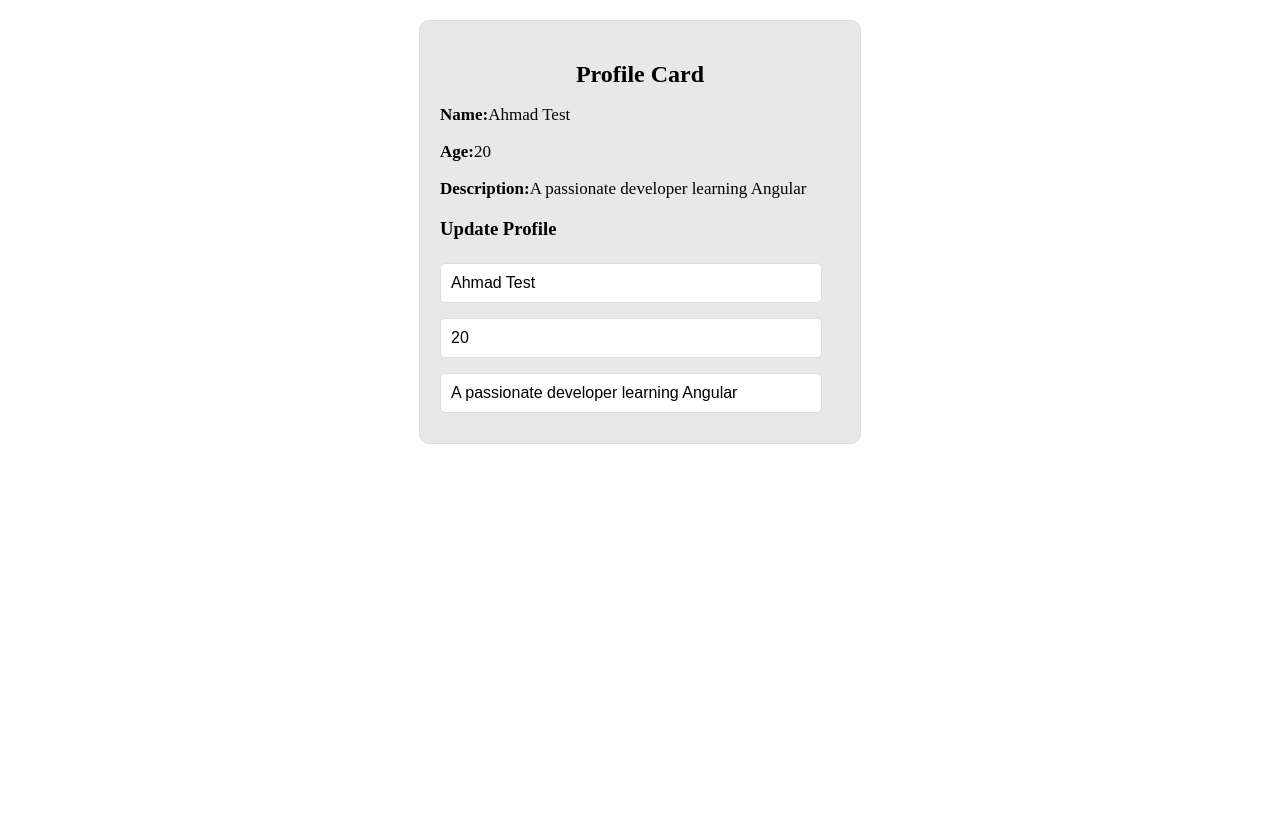
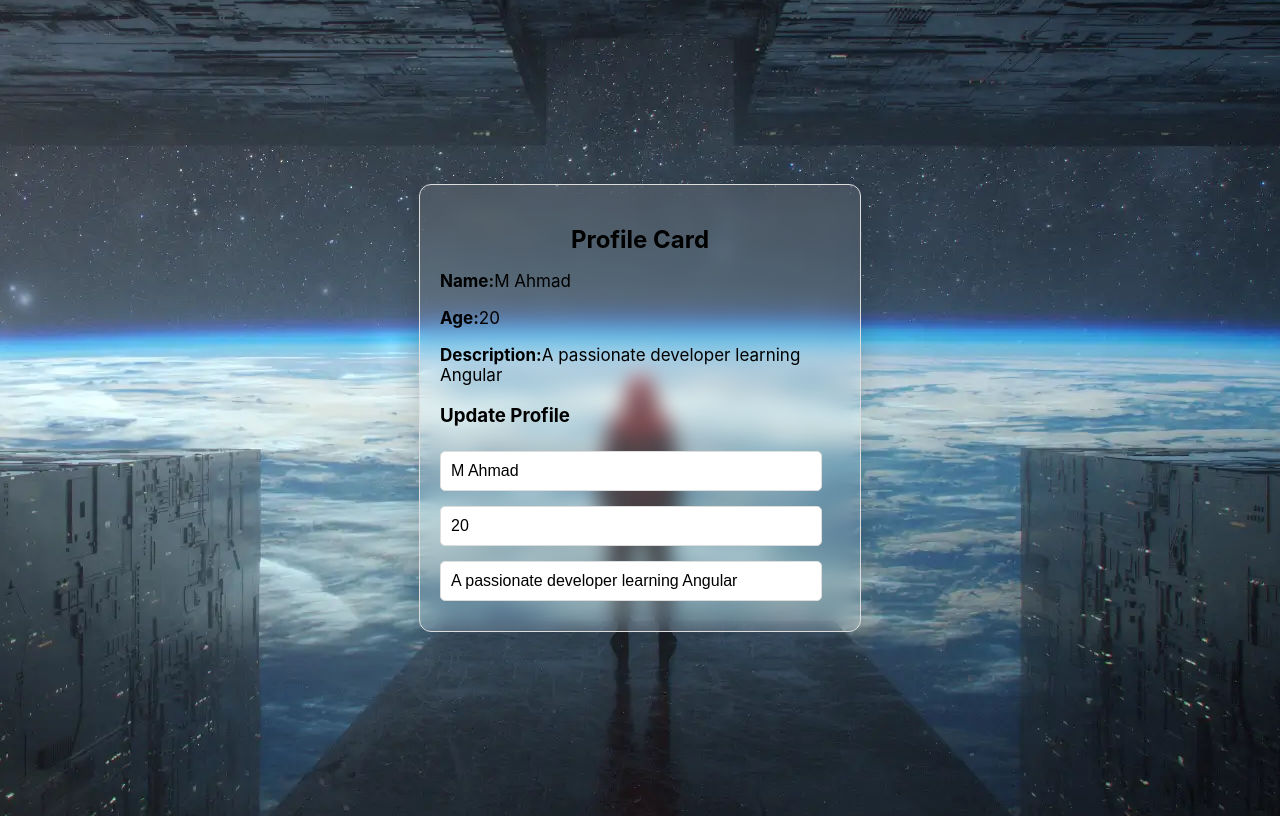
Before and after one commit to Ahmad-889/angular-profile-card, an Angular app: page / in a window 1280 px wide. Built offline with nearby package versions, Linux system fonts and the light colour scheme.

Commit message:
Finalized Ui

```diff
--- a/src/app/app.component.css
+++ b/src/app/app.component.css
@@ -1,11 +1,20 @@
+.container {
+  display: flex;
+  justify-content: center;
+  align-items: center;
+  height: 100vh;
+}
+
 .profile-card {
   max-width: 400px;
   margin: 20px auto;
   padding: 20px;
   border: 1px solid #ddd;
-  border-radius: 10px;
-  background-color: #e8e8e8;
-  box-shadow: 0 4px px rgba(0, 0, 0, 0.1);
+  border-radius: 12px;
+   background: rgba(255, 255, 255, 0.1);
+  box-shadow: 0 8px 32px rgba(0, 0, 0, 0.2);
+  backdrop-filter: blur(10px);
+  -webkit-backdrop-filter: blur(10px);
 }
 
 h2 {
--- a/src/app/app.component.html
+++ b/src/app/app.component.html
@@ -1,3 +1,4 @@
+<div class="container">
   <div class="profile-card">
     <h2>Profile Card</h2>
     <p><strong>Name:</strong>{{ name }}</p>
@@ -7,9 +8,6 @@
     <h3>Update Profile</h3>
     <input type="text" [(ngModel)]="name" placeholder="Enter new name" />
     <input type="number" [(ngModel)]="age" placeholder="Enter new age" />
-  <input
-    type="text"
-    [(ngModel)]="description"
-    placeholder="Enter new description"
-  />
+    <input type="text" [(ngModel)]="description" placeholder="Enter new description" />
   </div>
+</div>
--- a/src/app/app.component.ts
+++ b/src/app/app.component.ts
@@ -8,7 +8,7 @@ import { FormsModule } from '@angular/forms';
   styleUrl: './app.component.css',
 })
 export class AppComponent {
-  name: string = 'Ahmad Test';
+  name: string = 'M Ahmad';
   age: number = 20;
   description: string = 'A passionate developer learning Angular';
 }
--- a/src/styles.css
+++ b/src/styles.css
@@ -1 +1,9 @@
-/* You can add global styles to this file, and also import other style files */
+html {
+    margin: 0;
+    padding: 0;
+    background-image: url("/bg.webp");
+    background-position: center;
+    background-repeat: no-repeat;
+    font-family: 'Inter', sans-serif;
+
+}
```
Also changed, not shown: public/bg.webp (added). Lines whose indentation alone changed are shown as unchanged.
